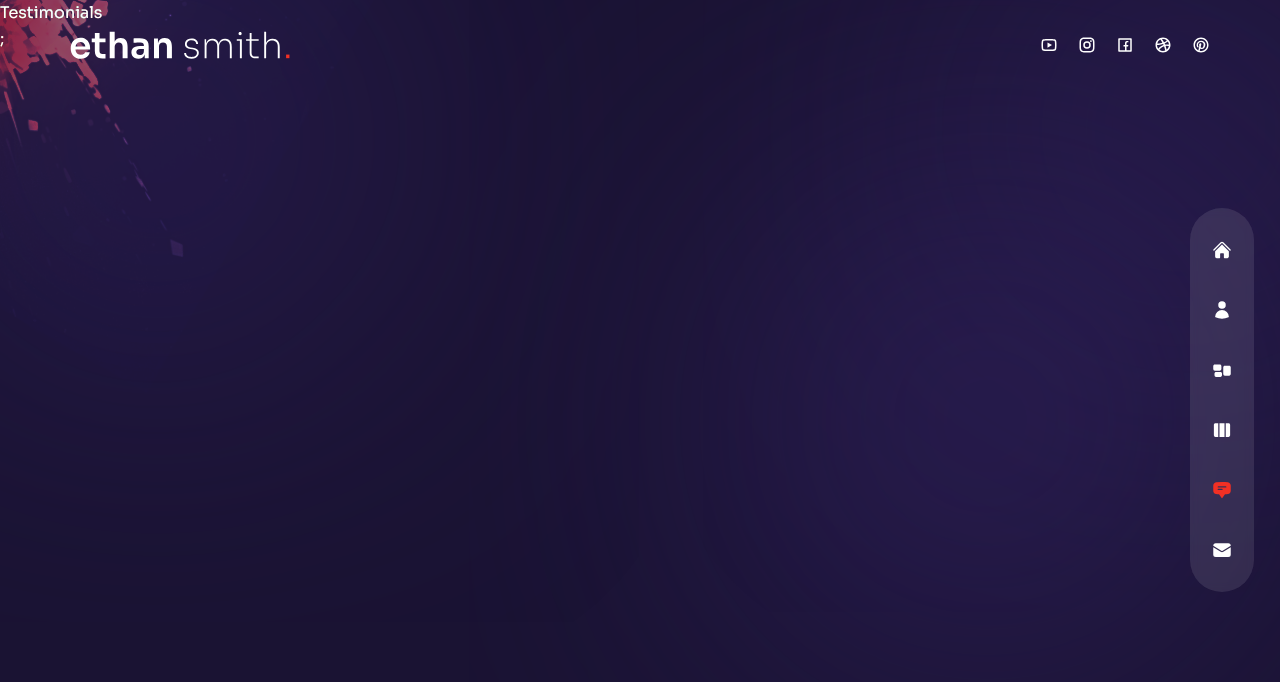
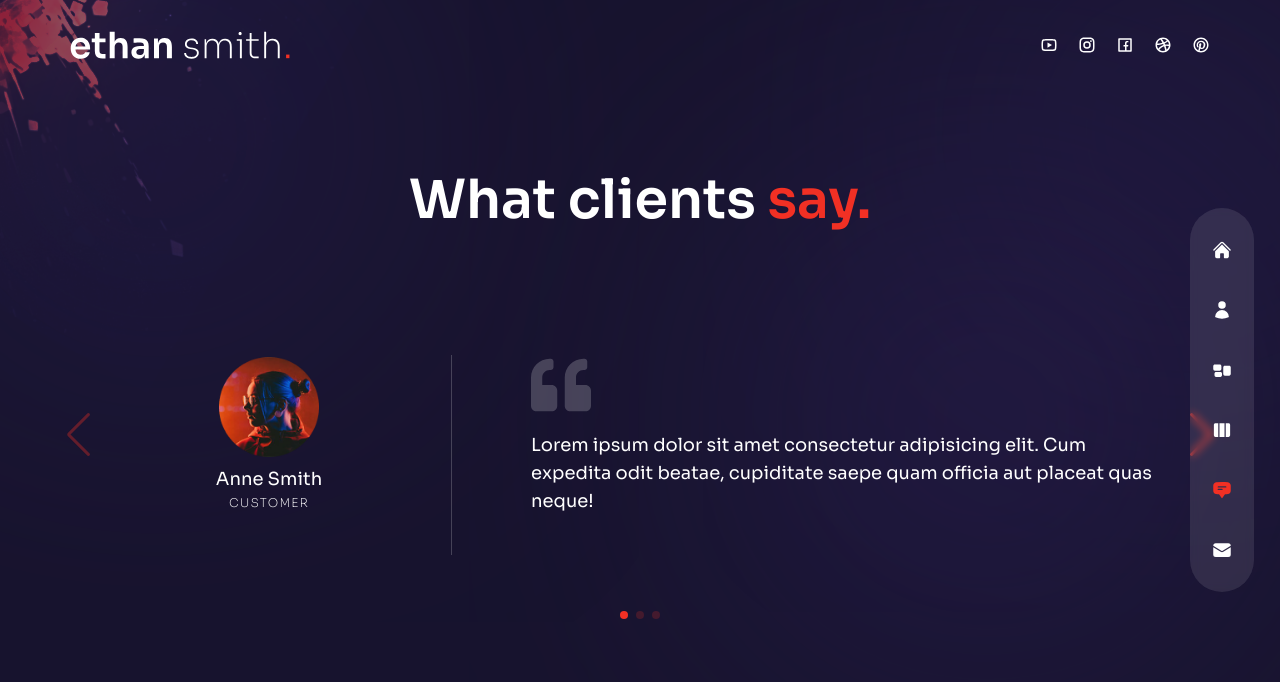
Before and after one commit to Aarya-Chauhan/Portfolio-Template, a Next.js app: page /testimonials in a window 1280 px wide. Shown: the top 682 px of the page. Built offline with nearby package versions, Linux system fonts and the light colour scheme.

Commit message:
testimonial section completion

```diff
--- a/components/TestimonialSlider.js
+++ b/components/TestimonialSlider.js
@@ -1,3 +1,15 @@
+//imports
+import Image from 'next/image';
+import {Swiper,SwiperSlide} from 'swiper/react' ;
+import 'swiper/css';
+import 'swiper/css/navigation';
+import 'swiper/css/pagination';
+import {Navigation,Pagination} from 'swiper';
+
+//icons
+import {FaQuoteLeft, FaQuoteRight} from 'react-icons/fa'
+
+
 // testimonial data
 const testimonialData = [
   {
@@ -23,8 +35,47 @@
   },
 ];
 
+
 const TestimonialSlider = () => {
-  return <div>Testimonial Slider</div>;
+  return <Swiper
+    navigation={true}
+    pagination={{
+      clickable: true
+    }}
+    modules={[Navigation,Pagination]}
+    className='h-[400px]'
+  >
+ {
+  testimonialData.map((person,index)=>{
+    return <SwiperSlide key={index}>
+      <div className='flex flex-col items-center md:flex-row gap-x-8 h-full px-16'>
+        <div className='w-full max-w-[300px] flex flex-col xl:justify-center items-center relative mx-auto xl:mx-0'>
+          <div className='flex flex-col justify-center items-center'>
+            <div className='mb-2 max-auto'>
+              <Image src={person.image} width={100} height={100} alt='' />
+            </div>
+            <div className='text-lg'>
+              {person.name}
+            </div>
+            <div className='text-[12px] uppercase font-extralight tracking-widest'>{person.position}</div>
+          </div>
+        </div>
+        <div className='flex-1flex flex-col justify-center before:w-[1px] xl:before:bg-white/20 xl:before:absolute xl:before:left-0 xl:before:h-[200px] relative xl:pl-20'>
+          <div className='mb-4 '>
+            <FaQuoteLeft className='text-4xl xl:text-6xl text-white/20 mx-auto md:mx-0'/>
+          </div>
+          <div className='xl:text-lg text-center md:text-left'>{person.message}</div>
+          {/* <div>
+            <FaQuoteRight className='text-4xl xl:text-6xl text-white/20 mx-auto md:mx-0'/>
+          </div> */}
+        </div>
+      </div>
+  </SwiperSlide>
+  })
+ }
+</Swiper>
+
 };
 
+
 export default TestimonialSlider;
--- a/components/WorkSlider.js
+++ b/components/WorkSlider.js
@@ -2,7 +2,6 @@
 import Image from 'next/image';
 import {Swiper,SwiperSlide} from 'swiper/react' ;
 import 'swiper/css';
-import 'swiper/css/free-mode';
 import 'swiper/css/pagination';
 import {Pagination} from 'swiper';
 
--- a/pages/testimonials/index.js
+++ b/pages/testimonials/index.js
@@ -1,5 +1,20 @@
+import TestimonialSlider from "../../components/TestimonialSlider";
+import {motion} from 'framer-motion';
+import {fadeIn} from '../../variants';
+
+
 const Testimonials = () => {
-  return <div>Testimonials</div>;
+  return <div className="h-full bg-primary/30 py32 text-center">
+    <div className="container mx-auto h-full flex flex-col justify-center">
+      <motion.h2 variants={fadeIn('up',0.2)} initial='hidden' animate='show' exit='hidden' className="h2 mb-8 xl:mb-0">
+        What clients <span className="text-accent">say.</span>
+      </motion.h2>
+      <motion.div variants={fadeIn('up',0.4)} initial='hidden' animate='show' exit='hidden'>
+        <TestimonialSlider />
+      </motion.div>
+
+    </div>
+  </div>;
 };
 
 export default Testimonials;
```
